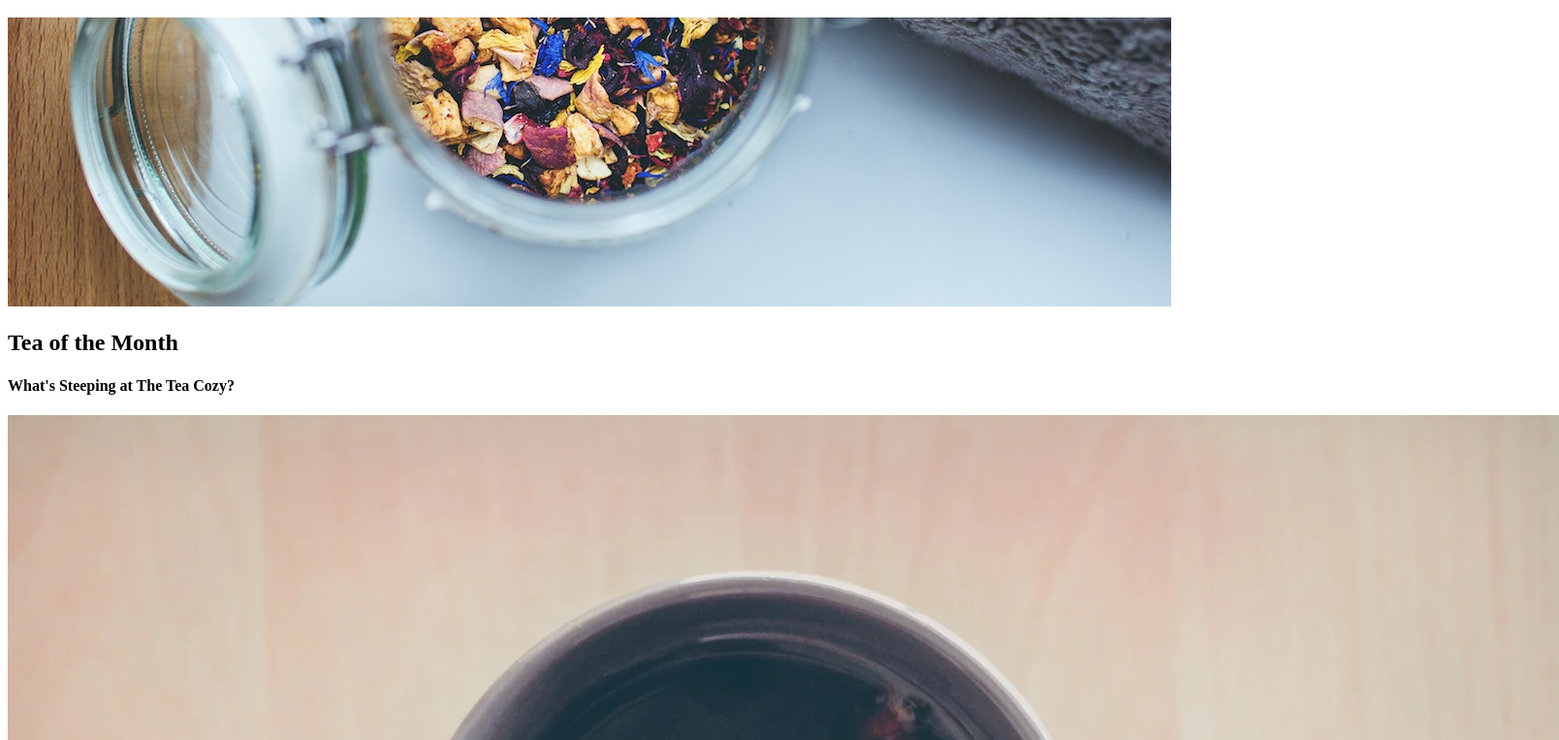
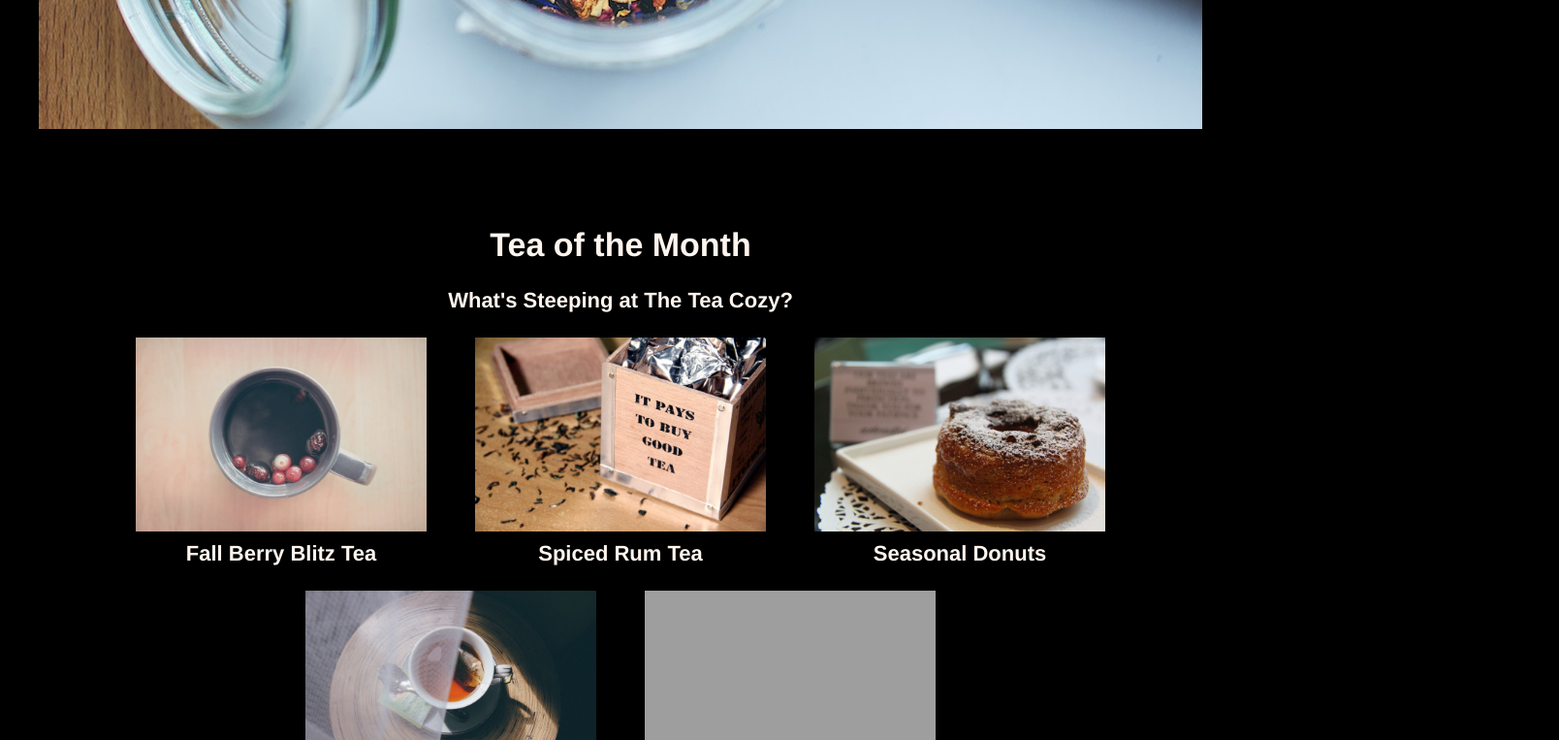
Before and after one commit to CodingMaster-ai/Tea-Cozy, a plain HTML site: page index.html in a window 1280 px wide. Shown: the part 575-1338 px from the top of the page at 97% size, 1608 px wide, since content can reach past the window. Drawn offline with Linux system fonts and the light colour scheme; the site is published under a folder, as on GitHub Pages, so addresses that start at the root find nothing.

Commit message:
second attempt

```diff
--- a/index.html
+++ b/index.html
@@ -3,7 +3,7 @@
   <head>
     <meta charset="UTF-8" />
     <meta name="viewport" content="width=device-width, initial-scale=1.0" />
-    <link rel="stylesheet" href="/resources/css/style.css" />
+    <link rel="stylesheet" href="./resources/css/style.css" />
     <title>Tea Cozy</title>
   </head>
   <body>
```
